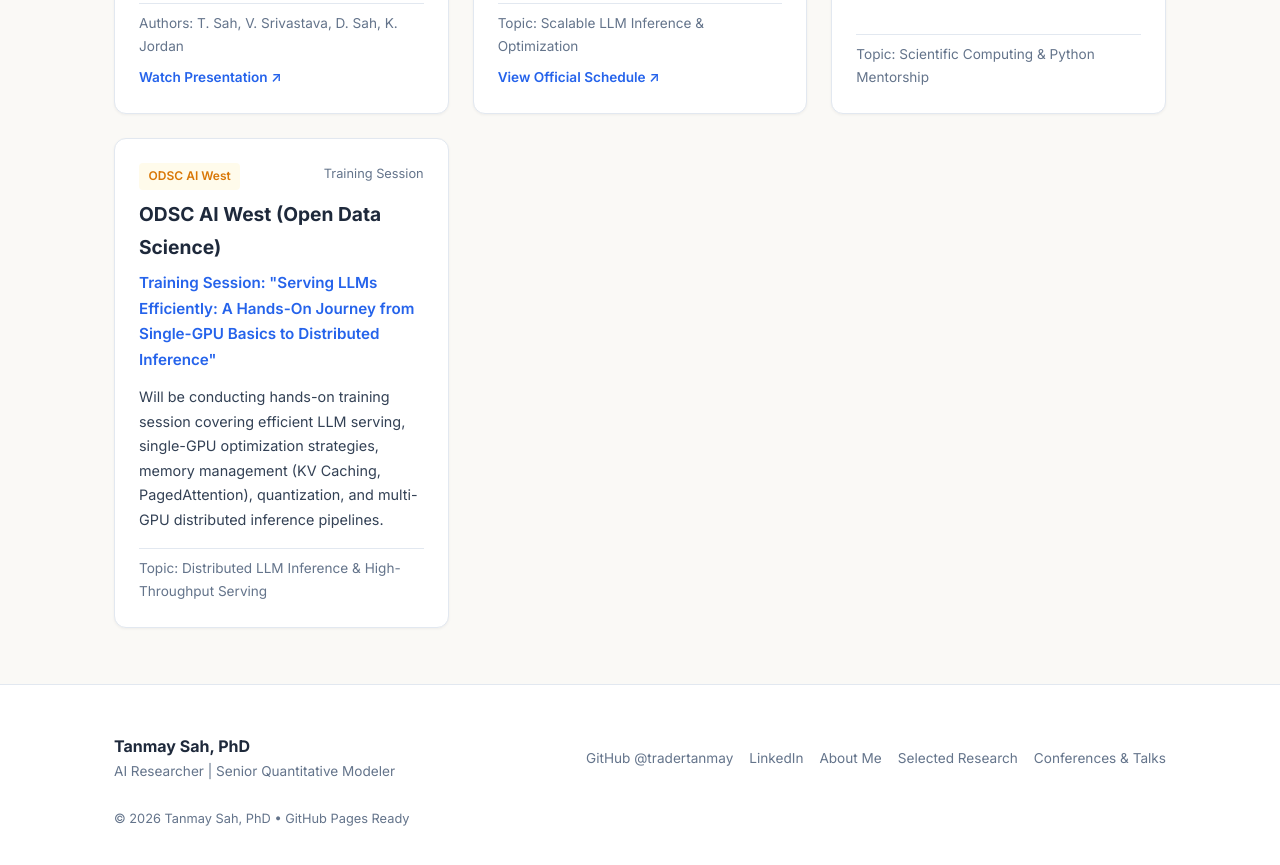
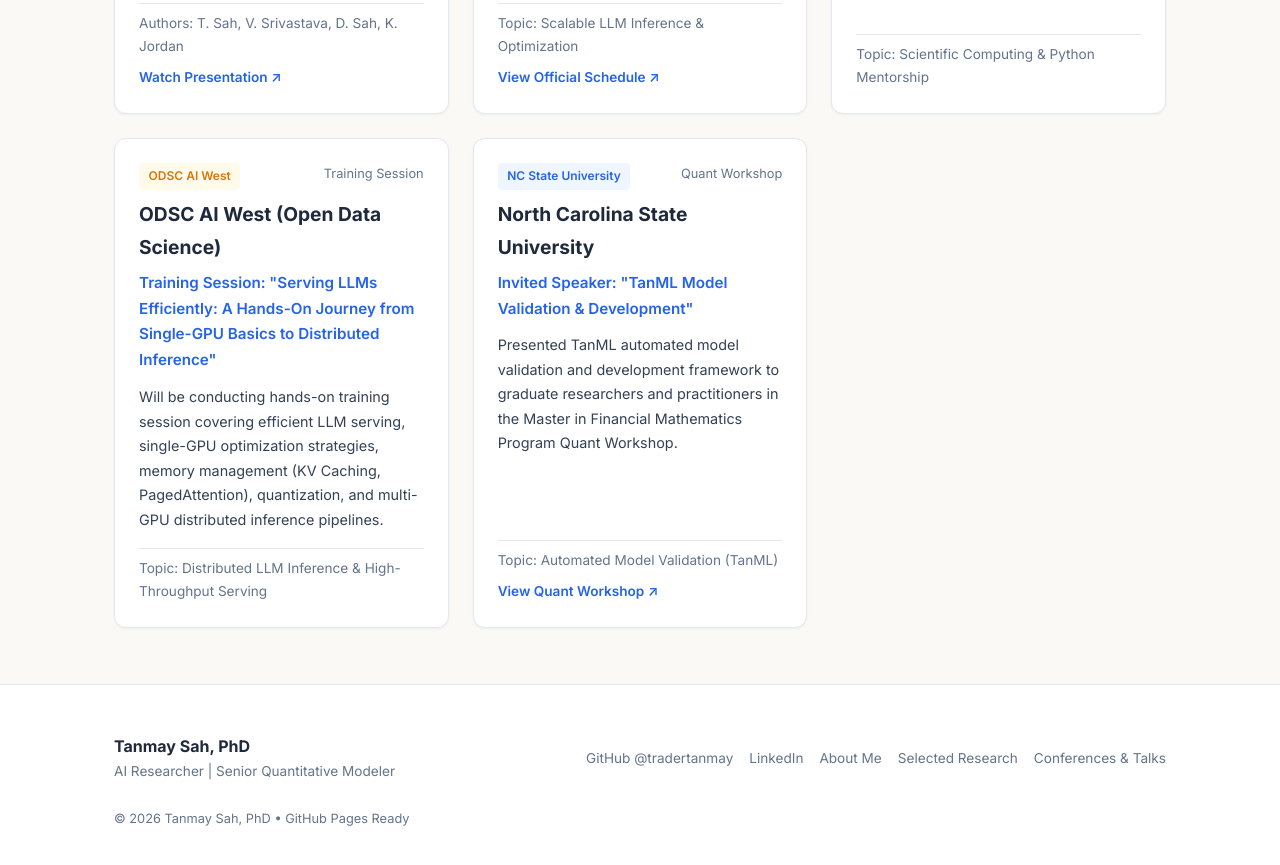
Before and after one commit to tradertanmay/tradertanmay.github.io, a plain HTML site: page index.html in a window 1280 px wide. Shown: the part 2032-2897 px from the top of the page. Drawn offline with Linux system fonts and the light colour scheme.

Commit message:
Add NC State Quant Workshop presentation card and links

```diff
--- a/index.html
+++ b/index.html
@@ -147,6 +147,24 @@
             Topic: Distributed LLM Inference & High-Throughput Serving
           </div>
         </div>
+
+        <div class="card" style="display: flex; flex-direction: column; justify-content: space-between;">
+          <div>
+            <div style="display: flex; justify-content: space-between; align-items: flex-start; margin-bottom: 0.5rem;">
+              <span class="badge badge-primary">NC State University</span>
+              <span style="font-size: 0.8rem; color: var(--text-muted);">Quant Workshop</span>
+            </div>
+            <h3 style="font-size: 1.2rem; color: var(--text-ink); margin-bottom: 0.4rem;">North Carolina State University</h3>
+            <p style="font-size: 0.95rem; color: var(--accent-primary); font-weight: 600; margin-bottom: 0.75rem;">Invited Speaker: "TanML Model Validation & Development"</p>
+            <p style="font-size: 0.9rem; color: var(--text-body); margin-bottom: 1rem;">
+              Presented TanML automated model validation and development framework to graduate researchers and practitioners in the Master in Financial Mathematics Program Quant Workshop.
+            </p>
+          </div>
+          <div style="font-size: 0.85rem; color: var(--text-muted); border-top: 1px solid var(--border-color); padding-top: 0.5rem; display: flex; justify-content: space-between; align-items: center; flex-wrap: wrap; gap: 0.5rem;">
+            <span>Topic: Automated Model Validation (TanML)</span>
+            <a href="https://financialmath.sciences.ncsu.edu/quantworkshop/" target="_blank" style="color: var(--accent-primary); font-weight: 600; text-decoration: none;">View Quant Workshop ↗</a>
+          </div>
+        </div>
       </div>
     </section>
 
```
Also changed, not shown: 1 other file.
